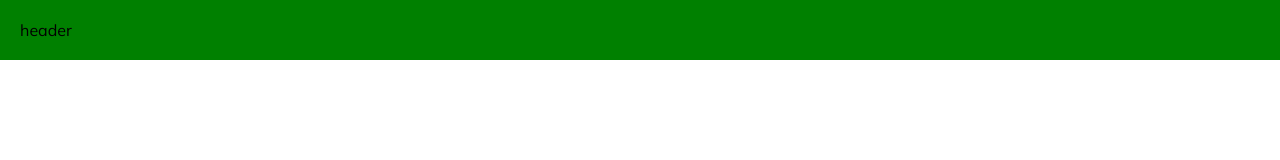
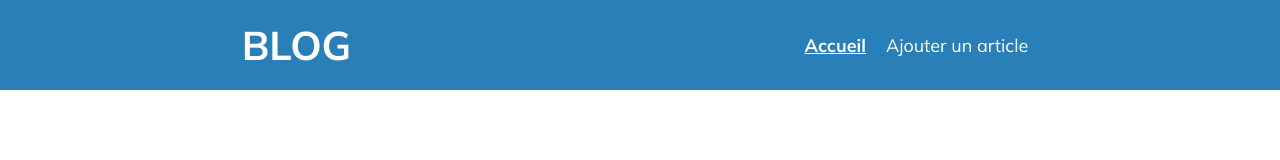
Before and after one commit to GuillemotClement/blogJS, a website built with Vite: page src/index.html in a window 1280 px wide. Built offline with nearby package versions, Linux system fonts and the light colour scheme.

Commit message:
💄 Mise en place de la header

```diff
--- a/src/assets/styles/_base.scss
+++ b/src/assets/styles/_base.scss
@@ -26,7 +26,7 @@ h4{
 }
 
 ul{
-    list-style: 0;
+    list-style: none;
 }
 
 img{
--- a/src/assets/styles/styles.scss
+++ b/src/assets/styles/styles.scss
@@ -17,8 +17,34 @@
 
 header{
     grid-area: header;
-    background: green;
+    background: var(--dark);
     padding: 20px;
+    display: flex;
+    flex-flow: row nowrap;
+    justify-content: space-around;
+    align-items: center;
+    a{
+        color: white;
+    }
+    .header-brand{
+        font-size: 4rem;
+        font-weight: bold;
+        text-transform: uppercase;
+    }
+    ul{
+        display: flex;
+        li{
+            .header-nav{
+                font-size: 1.8rem;
+                padding: 0 10px;
+            }
+            .active{
+                font-weight: bold;
+                text-decoration: underline;
+            }
+        }
+    }
+
 }
 
 .content{
--- a/src/index.html
+++ b/src/index.html
@@ -12,7 +12,13 @@
   </head>
   <body>
     <div id="app" class="container">
-      <header>header</header>
+      <header>
+        <a href="./index.html" class="header-brand">Blog</a>
+        <ul>
+          <li><a href="./index.html" class="header-nav active">Accueil</a></li>
+          <li><a href="./form/form.html" class="header-nav">Ajouter un article</a></li>
+        </ul>
+      </header>
       <div class="content"></div>
       <footer></footer>
     </div>
```
